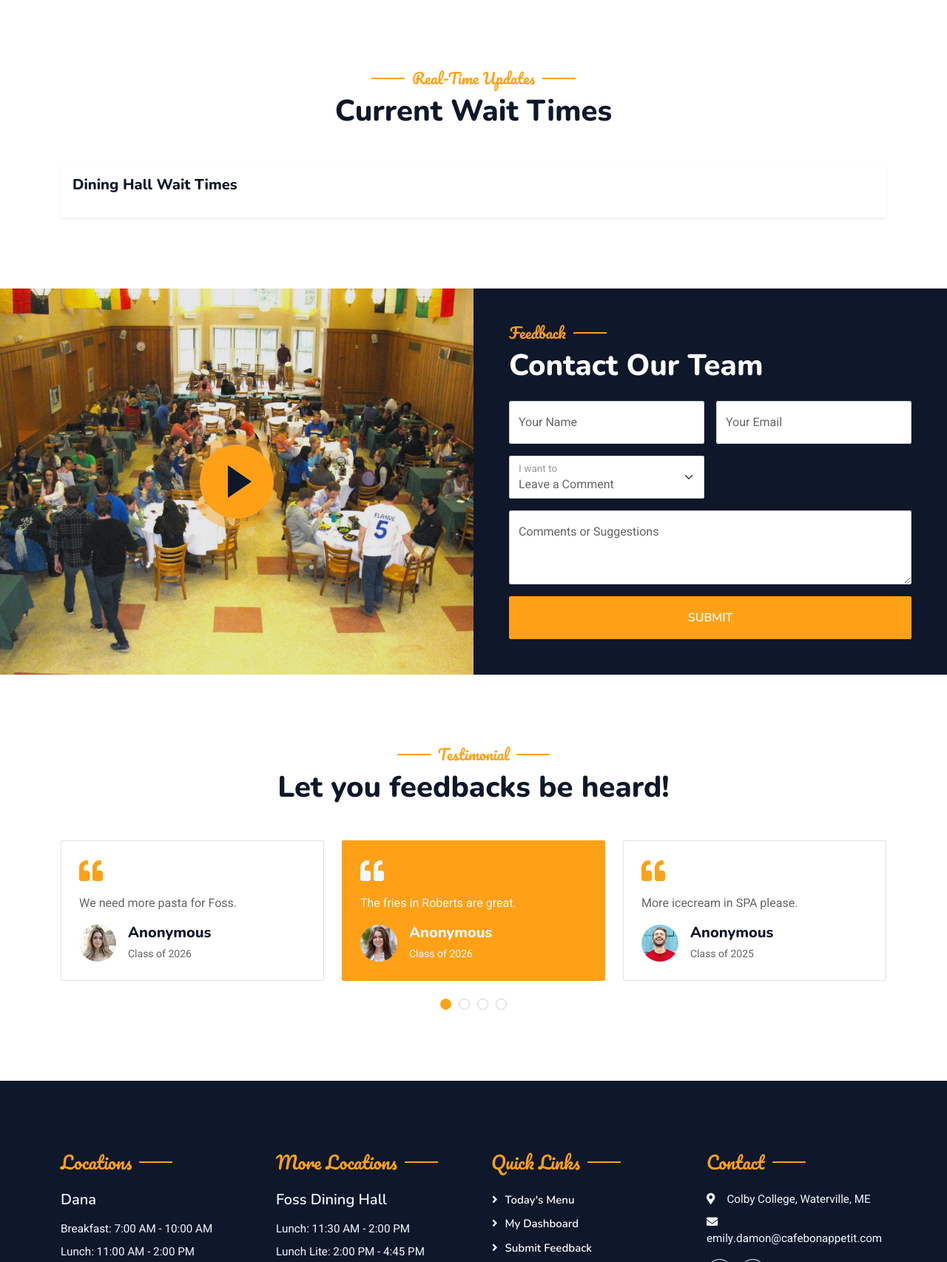
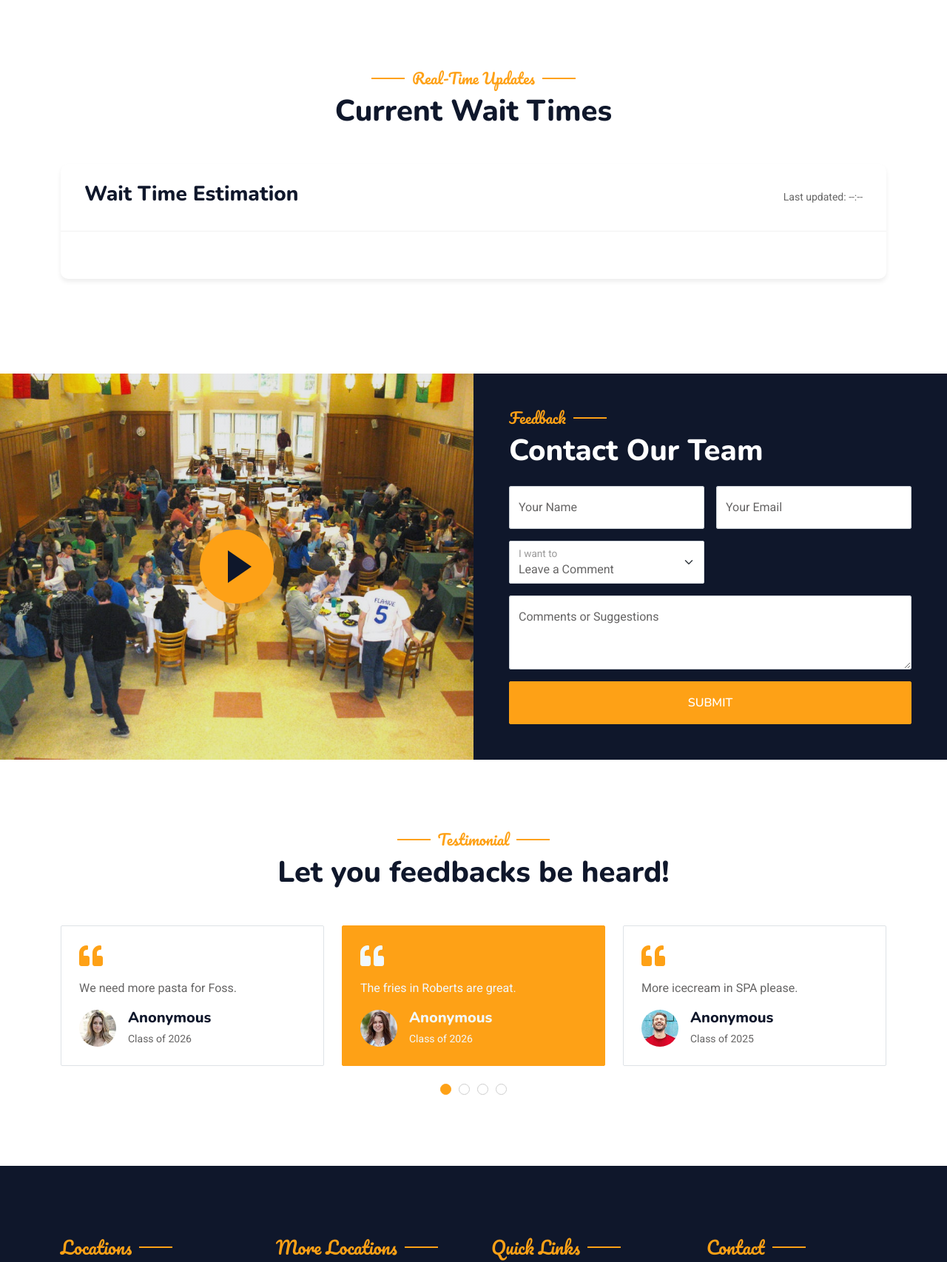
Before and after one commit to cathymonkey/Colby-Dining-App, a Flask app: page / in a window 1280 px wide. Shown: the part 1454-3160 px from the top of the page at 74% size. Run offline with Flask 3, Linux system fonts and the light colour scheme; some libraries are stand-ins or nearby versions.

Commit message:
Added form submission functionality

```diff
--- a/static/css/style.css
+++ b/static/css/style.css
@@ -706,3 +706,96 @@
     font-size: 14px;
     padding: 5px 10px;
 }
+
+/* Wait Times Section Styling */
+.wait-times-section {
+    background: #fff;
+    border-radius: 10px;
+    box-shadow: 0 4px 6px rgba(0, 0, 0, 0.07);
+    margin-bottom: 2rem;
+}
+
+.wait-times-header {
+    padding: 1.5rem 2rem;
+    border-bottom: 1px solid rgba(0, 0, 0, 0.05);
+    display: flex;
+    justify-content: space-between;
+    align-items: center;
+}
+
+.wait-times-container {
+    display: flex;
+    flex-wrap: wrap;
+    gap: 1.5rem;
+    padding: 2rem;
+}
+
+.wait-time-card {
+    flex: 1;
+    min-width: 240px;
+    background: #f8f9fa;
+    border-radius: 8px;
+    padding: 1.5rem;
+    transition: all 0.3s ease;
+    border: 1px solid rgba(0, 0, 0, 0.05);
+}
+
+.wait-time-card:hover {
+    transform: translateY(-2px);
+    box-shadow: 0 4px 12px rgba(0, 0, 0, 0.05);
+}
+
+.location-name {
+    font-size: 1.25rem;
+    font-weight: 600;
+    color: #333;
+    margin-bottom: 0.5rem;
+}
+
+.wait-time {
+    font-size: 2rem;
+    font-weight: 700;
+    margin: 1rem 0;
+}
+
+.status-low {
+    color: #10B981;
+}
+
+.status-medium {
+    color: #F59E0B;
+}
+
+.status-high {
+    color: #EF4444;
+}
+
+.traffic-indicator {
+    font-size: 0.875rem;
+    color: #666;
+    display: flex;
+    align-items: center;
+    gap: 0.5rem;
+}
+
+.traffic-icon {
+    width: 10px;
+    height: 10px;
+    border-radius: 50%;
+    display: inline-block;
+}
+
+.last-updated {
+    font-size: 0.875rem;
+    color: #666;
+}
+
+@media (max-width: 768px) {
+    .wait-times-container {
+        flex-direction: column;
+    }
+
+    .wait-time-card {
+        width: 100%;
+    }
+}
--- a/static/js/index.js
+++ b/static/js/index.js
@@ -1,10 +1,9 @@
-
 function updateWaitTimes() {
     fetch('/api/wait-times')
         .then(response => response.json())
         .then(data => {
             if (data.status === 'success') {
-                const waitTimesContainer = document.querySelector('.waiting-time-container');
+                const waitTimesContainer = document.querySelector('.wait-times-container');
                 if (!waitTimesContainer) return;
 
                 // Clear existing content
@@ -16,23 +15,45 @@
                     let waitTimeHtml = '';
 
                     if (status === 'success') {
+                        // Determine status class based on wait time
+                        let statusClass = 'status-low';
+                        let statusText = 'Low Traffic';
+
+                        if (prediction.wait_time > 15) {
+                            statusClass = 'status-high';
+                            statusText = 'High Traffic';
+                        } else if (prediction.wait_time > 8) {
+                            statusClass = 'status-medium';
+                            statusText = 'Moderate Traffic';
+                        }
+
                         waitTimeHtml = `
-                            <div class="border p-2 flex-fill text-center wait-time-card">
-                                <span class="d-block fw-bold">${location}</span>
-                                <small>Estimated waiting time: ${prediction.wait_time} minutes</small>
-                                <small class="d-block text-muted">Current crowd: ~${prediction.crowd} people</small>
+                            <div class="wait-time-card">
+                                <div class="location-name">${location}</div>
+                                <div class="wait-time ${statusClass}">
+                                    ${Math.round(prediction.wait_time)} min
+                                </div>
+                                <div class="mt-3 text-muted">
+                                    Approximate crowd: ~${prediction.crowd} people
+                                </div>
                             </div>`;
                     } else if (status === 'closed') {
                         waitTimeHtml = `
-                            <div class="border p-2 flex-fill text-center wait-time-card">
-                                <span class="d-block fw-bold">${location}</span>
-                                <small class="text-danger">Currently Closed</small>
+                            <div class="wait-time-card">
+                                <div class="location-name">${location}</div>
+                                <div class="wait-time text-muted">Closed</div>
+                                <div class="traffic-indicator text-muted">
+                                    Currently not operating
+                                </div>
                             </div>`;
                     } else {
                         waitTimeHtml = `
-                            <div class="border p-2 flex-fill text-center wait-time-card">
-                                <span class="d-block fw-bold">${location}</span>
-                                <small class="text-warning">Temporarily unavailable</small>
+                            <div class="wait-time-card">
+                                <div class="location-name">${location}</div>
+                                <div class="wait-time text-muted">--</div>
+                                <div class="traffic-indicator text-warning">
+                                    Temporarily unavailable
+                                </div>
                             </div>`;
                     }
 
@@ -49,7 +70,7 @@
         })
         .catch(error => {
             console.error('Error fetching wait times:', error);
-            const waitTimesContainer = document.querySelector('.waiting-time-container');
+            const waitTimesContainer = document.querySelector('.wait-times-container');
             if (waitTimesContainer) {
                 waitTimesContainer.innerHTML = `
                     <div class="alert alert-warning text-center w-100" role="alert">
@@ -59,8 +80,62 @@
         });
 }
 
-// Update wait times initially and every 5 minutes
+// Update wait times initially and every 30 seconds
 document.addEventListener('DOMContentLoaded', () => {
     updateWaitTimes();
-    setInterval(updateWaitTimes, 300000); // 5 minutes
+    setInterval(updateWaitTimes, 30000);
 });
+
+document.addEventListener('DOMContentLoaded', function() {
+    const contactForm = document.getElementById('contactForm');
+    const submitButton = document.getElementById('submitButton');
+    const formMessage = document.getElementById('formMessage');
+
+    if (contactForm) {
+        contactForm.addEventListener('submit', function(e) {
+            e.preventDefault();
+
+            // Disable submit button and show loading state
+            submitButton.disabled = true;
+            submitButton.innerHTML = '<span class="spinner-border spinner-border-sm me-2"></span>Sending...';
+
+            // Get form data
+            const formData = new FormData(contactForm);
+
+            // Submit form
+            fetch('/submit_feedback', {
+                method: 'POST',
+                body: formData
+            })
+            .then(response => response.json())
+            .then(data => {
+                // Show success/error message
+                formMessage.style.display = 'block';
+                formMessage.className = data.success ?
+                    'alert alert-success mt-3' : 'alert alert-danger mt-3';
+                formMessage.textContent = data.message;
+
+                // Reset form on success
+                if (data.success) {
+                    contactForm.reset();
+                }
+            })
+            .catch(error => {
+                console.error('Error:', error);
+                formMessage.style.display = 'block';
+                formMessage.className = 'alert alert-danger mt-3';
+                formMessage.textContent = 'An error occurred. Please try again later.';
+            })
+            .finally(() => {
+                // Re-enable submit button
+                submitButton.disabled = false;
+                submitButton.innerHTML = 'Submit';
+
+                // Hide message after 5 seconds
+                setTimeout(() => {
+                    formMessage.style.display = 'none';
+                }, 5000);
+            });
+        });
+    }
+});
--- a/templates/index.html
+++ b/templates/index.html
@@ -148,27 +148,27 @@
         <!-- About End -->
 
 
-        <!-- Wait time start -->
+        <!-- Wait Times Start -->
         <div class="container-xxl py-5">
             <div class="container">
                 <div class="text-center wow fadeInUp" data-wow-delay="0.1s">
                     <h5 class="section-title ff-secondary text-center text-primary fw-normal">Real-Time Updates</h5>
                     <h1 class="mb-5">Current Wait Times</h1>
                 </div>
-                <div class="card border-0 shadow-sm">
-                    <div class="card-body">
-                        <div class="d-flex justify-content-between align-items-center mb-3">
-                            <h5 class="card-title mb-0">Dining Hall Wait Times</h5>
-                            <small class="text-muted wait-times-updated"></small>
-                        </div>
-                        <div class="d-flex flex-row gap-3 waiting-time-container">
-                            <!-- Wait times will be dynamically inserted here -->
-                        </div>
+
+                <div class="wait-times-section wow fadeInUp" data-wow-delay="0.2s">
+                    <div class="wait-times-header">
+                        <h3>Wait Time Estimation</h3>
+                        <span class="last-updated wait-times-updated">Last updated: --:--</span>
+                    </div>
+
+                    <div class="wait-times-container">
+                        <!-- Wait time cards will be dynamically inserted here -->
                     </div>
                 </div>
             </div>
         </div>
-        <!-- Wait time end -->
+        <!-- Wait Times End -->
 
 
         <!-- Menu Start -->
@@ -259,43 +259,46 @@
                     <div class="p-5 wow fadeInUp" data-wow-delay="0.2s">
                         <h5 class="section-title ff-secondary text-start text-primary fw-normal">Feedback</h5>
                         <h1 class="text-white mb-4">Contact Our Team</h1>
-                        <form>
+                        <form id="contactForm" action="{{ url_for('main.submit_feedback') }}" method="POST">
                             <div class="row g-3">
                                 <div class="col-md-6">
                                     <div class="form-floating">
-                                        <input type="text" class="form-control" id="name" placeholder="Your Name">
+                                        <input type="text" class="form-control" id="name" name="name" placeholder="Your Name" required>
                                         <label for="name">Your Name</label>
                                     </div>
                                 </div>
                                 <div class="col-md-6">
                                     <div class="form-floating">
-                                        <input type="email" class="form-control" id="email" placeholder="Your Email">
+                                        <input type="email" class="form-control" id="email" name="email" placeholder="Your Email" required>
                                         <label for="email">Your Email</label>
                                     </div>
                                 </div>
                                 <div class="col-md-6">
                                     <div class="form-floating">
-                                        <select class="form-select" id="select1">
-                                          <option value="1">Leave a Comment</option>
-                                          <option value="2">Talk to a Dietitian</option>
-                                          <option value="3">Fill out a Satisfactory Survey</option>
-                                          <option value="4">Report a Website Issue or Suggestions</option>
-                                          <option value="5">Other</option>
+                                        <select class="form-select" id="select1" name="feedback_type" required>
+                                            <option value="comment">Leave a Comment</option>
+                                            <option value="dietitian">Talk to a Dietitian</option>
+                                            <option value="survey">Fill out a Satisfactory Survey</option>
+                                            <option value="issue">Report a Website Issue or Suggestions</option>
+                                            <option value="other">Other</option>
                                         </select>
                                         <label for="select1">I want to</label>
-                                      </div>
+                                    </div>
                                 </div>
                                 <div class="col-12">
                                     <div class="form-floating">
-                                        <textarea class="form-control" placeholder="Special Request" id="message" style="height: 100px"></textarea>
+                                        <textarea class="form-control" id="message" name="message" placeholder="Special Request" style="height: 100px" required></textarea>
                                         <label for="message">Comments or Suggestions</label>
                                     </div>
                                 </div>
                                 <div class="col-12">
-                                    <button class="btn btn-primary w-100 py-3" type="submit">Submit</button>
+                                    <button class="btn btn-primary w-100 py-3" type="submit" id="submitButton">Submit</button>
                                 </div>
                             </div>
                         </form>
+
+                        <!-- Add this right after the form -->
+                        <div id="formMessage" class="mt-3" style="display: none;"></div>
                     </div>
                 </div>
             </div>
--- a/views.py
+++ b/views.py
@@ -14,12 +14,15 @@
 from auth import admin_required
 from dining_predictor import DiningHallPredictor
 from models import db, FeedbackQuestion, Administrator
+from email_utils import EmailSender
 
 # Configure logging
 logging.basicConfig(level=logging.INFO)
 logger = logging.getLogger(__name__)
 
 main_blueprint = Blueprint('main', __name__)
+
+email_sender = EmailSender()
 
 # Initialize predictor
 base_dir = os.path.dirname(os.path.abspath(__file__))
@@ -225,3 +228,45 @@
 def logout():
     session.clear()
     return redirect(url_for('main.index'))
+
+@main_blueprint.route('/submit_feedback', methods=['POST'])
+def submit_feedback():
+    try:
+        # Get form data
+        name = request.form.get('name')
+        email = request.form.get('email')
+        feedback_type = request.form.get('feedback_type')
+        message = request.form.get('message')
+
+        # Validate required fields
+        if not all([name, email, feedback_type, message]):
+            return jsonify({
+                'success': False,
+                'message': 'Please fill in all required fields.'
+            }), 400
+
+        # Use the instance method
+        success = email_sender.send_feedback_email(
+            name=name,
+            email=email,
+            feedback_type=feedback_type,
+            message=message
+        )
+
+        if success:
+            return jsonify({
+                'success': True,
+                'message': 'Thank you for your feedback! We will get back to you soon.'
+            })
+        else:
+            return jsonify({
+                'success': False,
+                'message': 'There was an error sending your feedback. Please try again later.'
+            }), 500
+
+    except Exception as e:
+        print(f"Error processing feedback: {str(e)}")
+        return jsonify({
+            'success': False,
+            'message': 'An unexpected error occurred. Please try again later.'
+        }), 500
```
Also changed, not shown: email_utils.py (added, +43 -0 lines).
